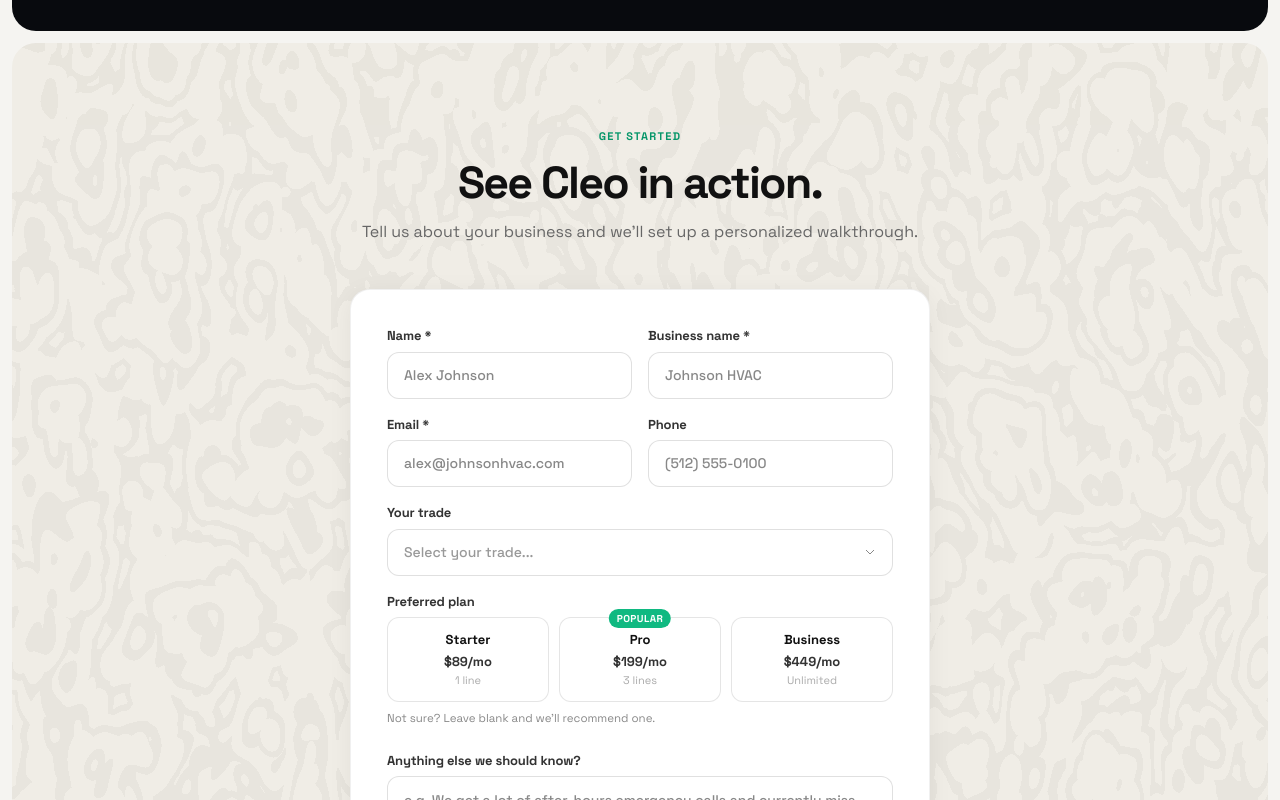
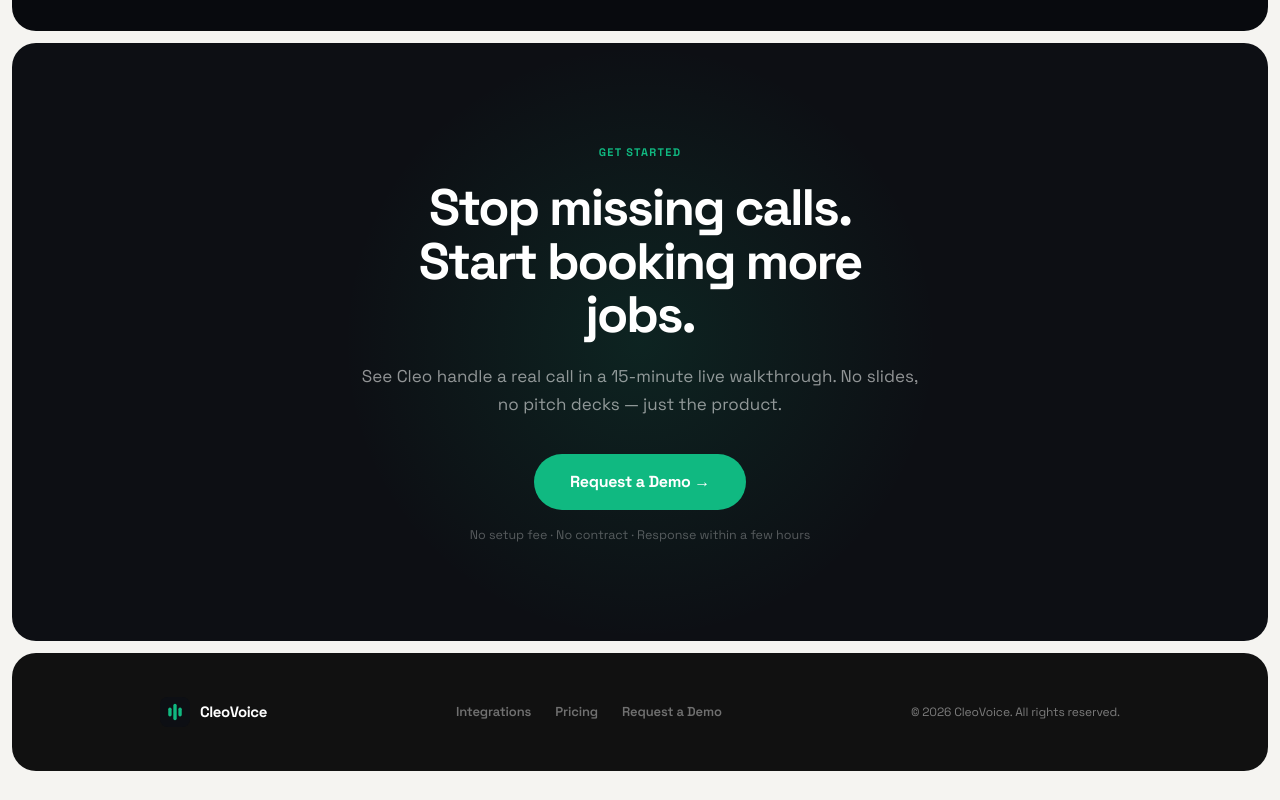
Before and after one commit to JahanzebKayanii/Cleo.ai, a Next.js app in the folder site/: page / in a window 1280 px wide. Shown: the part 6480-7280 px from the top of the page. Built offline with nearby package versions, Linux system fonts and the light colour scheme.

Commit message:
Replace DemoForm with CTA section, wire demo CTAs to /demo page

```diff
--- a/site/app/page.tsx
+++ b/site/app/page.tsx
@@ -4,7 +4,6 @@
 import VerticalSwitcher from "@/components/VerticalSwitcher";
 import PricingSection from "@/components/PricingSection";
 import FAQSection from "@/components/FAQSection";
-import DemoForm from "@/components/DemoForm";
 import HeroBackground from "@/components/HeroBackground";
 import HowItWorks from "@/components/HowItWorks";
 import WhyCleo from "@/components/WhyCleo";
@@ -68,7 +67,7 @@
           </p>
 
           <div style={{ display: "flex", gap: 10, flexWrap: "wrap", marginBottom: 32 }}>
-            <a href="#demo" style={{
+            <a href="/demo" style={{
               display: "inline-flex", alignItems: "center",
               padding: "14px 28px", borderRadius: 999,
               background: "#0a0a0a", color: "white",
@@ -380,8 +379,54 @@
       {/* ── FAQ ──────────────────────────────────────────────── */}
       <FAQSection />
 
-      {/* ── DEMO FORM ────────────────────────────────────────── */}
-      <DemoForm />
+      {/* ── CTA ──────────────────────────────────────────────── */}
+      <section style={{
+        margin: "0 12px 12px", borderRadius: 24,
+        background: "#0d0f14", padding: "96px 48px",
+        textAlign: "center", position: "relative", overflow: "hidden",
+      }}>
+        <div style={{
+          position: "absolute", top: "50%", left: "50%",
+          transform: "translate(-50%, -50%)",
+          width: 600, height: 600, borderRadius: "50%",
+          background: "radial-gradient(circle, rgba(16,185,129,0.12) 0%, transparent 70%)",
+          pointerEvents: "none",
+        }} />
+        <div style={{ position: "relative", zIndex: 1, maxWidth: 560, margin: "0 auto" }}>
+          <span style={{
+            display: "inline-block", fontSize: 11, fontWeight: 700,
+            letterSpacing: "0.12em", textTransform: "uppercase",
+            color: "#10b981", marginBottom: 20,
+          }}>
+            Get started
+          </span>
+          <h2 style={{
+            fontSize: "clamp(34px, 4vw, 54px)", fontWeight: 700,
+            letterSpacing: "-0.04em", lineHeight: 1.05,
+            color: "white", margin: "0 0 20px",
+          }}>
+            Stop missing calls.<br />Start booking more jobs.
+          </h2>
+          <p style={{
+            fontSize: 17, color: "rgba(255,255,255,0.55)",
+            lineHeight: 1.65, marginBottom: 36,
+          }}>
+            See Cleo handle a real call in a 15-minute live walkthrough. No slides, no pitch decks — just the product.
+          </p>
+          <a href="/demo" style={{
+            display: "inline-flex", alignItems: "center",
+            padding: "16px 36px", borderRadius: 999,
+            background: "#10b981", color: "white",
+            fontWeight: 700, fontSize: 16,
+            letterSpacing: "-0.02em", textDecoration: "none",
+          }}>
+            Request a Demo →
+          </a>
+          <p style={{ fontSize: 12.5, color: "rgba(255,255,255,0.3)", marginTop: 16 }}>
+            No setup fee · No contract · Response within a few hours
+          </p>
+        </div>
+      </section>
 
       {/* ── FOOTER ───────────────────────────────────────────── */}
       <footer style={{
@@ -403,7 +448,7 @@
             {[
               { label: "Integrations", href: "/integrations" },
               { label: "Pricing",      href: "#pricing" },
-              { label: "Get a Demo",   href: "#demo" },
+              { label: "Request a Demo", href: "/demo" },
             ].map((link) => (
               <a key={link.label} href={link.href} className="footer-link">{link.label}</a>
             ))}
```
